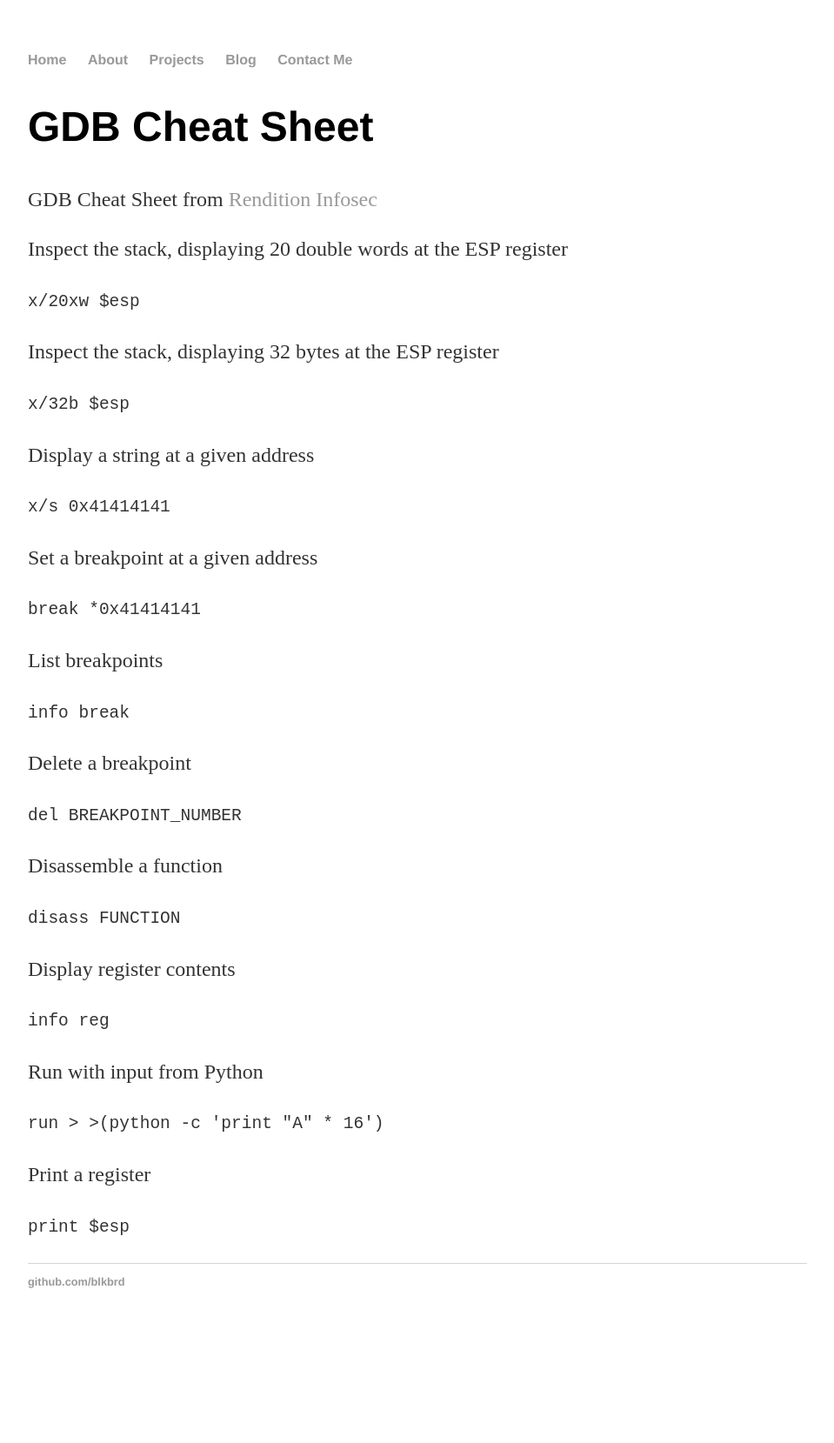
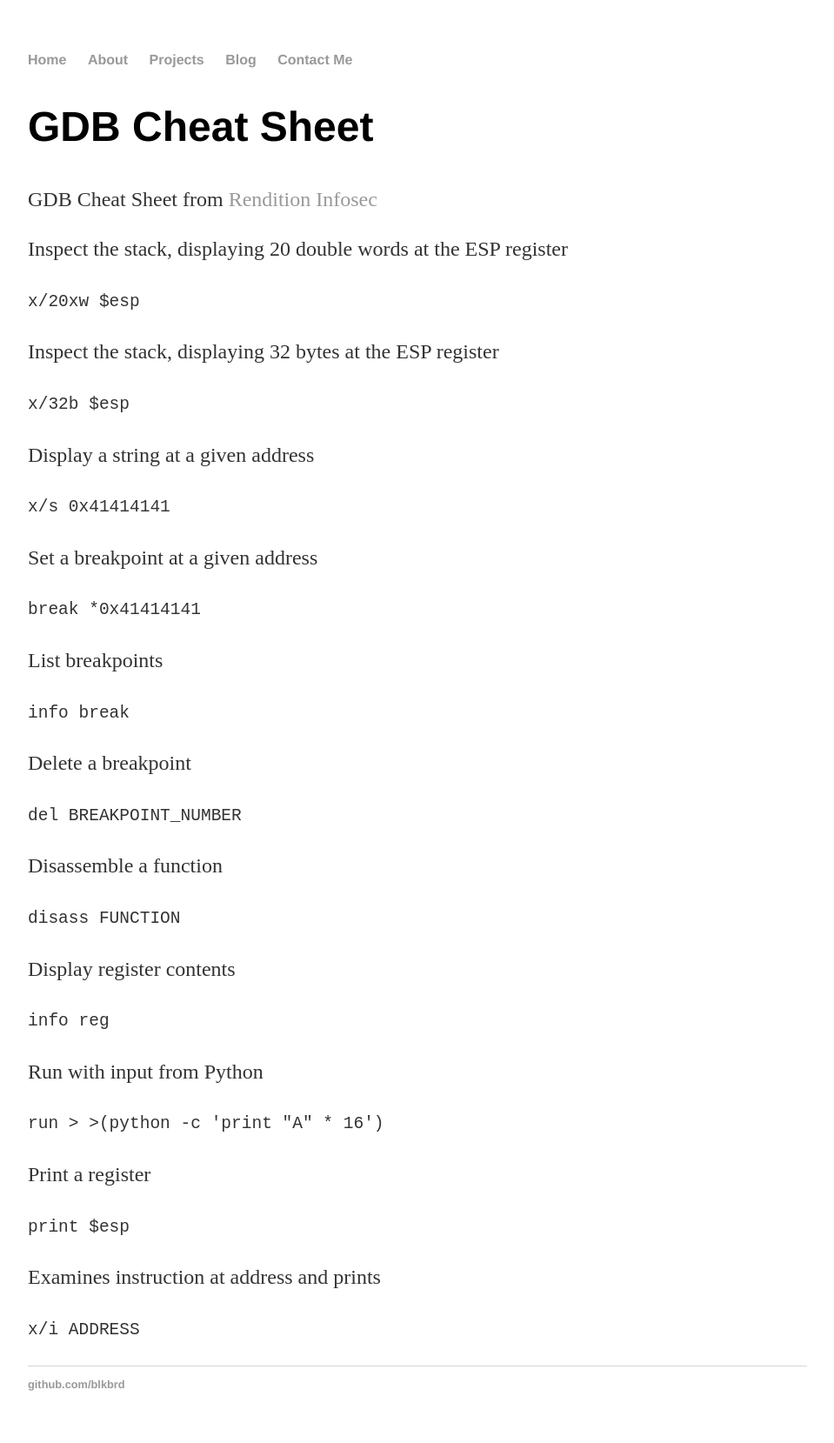
Before and after one commit to blkbrd/blkbrd.github.io, a Jekyll site: the page built from _posts/2018-10-18-GDB-Cheat-Sheet.md, in a window 1280 px wide. Shown: the whole page at 87% size, without its empty margins (160-1119 px from the left). Built offline with Jekyll 4.4.1, drawn with Linux system fonts in a browser that asks for light colours; before the commit the page ends 1541 px from its top, so only the background shows below that.

Commit message:
Update 2018-10-18-GDB-Cheat-Sheet.md

```diff
--- a/_posts/2018-10-18-GDB-Cheat-Sheet.md
+++ b/_posts/2018-10-18-GDB-Cheat-Sheet.md
@@ -45,3 +45,7 @@ Run with input from Python
 Print a register
 
 <code> print $esp </code>
+
+Examines instruction at address and prints
+
+<code> x/i ADDRESS </code>
```
